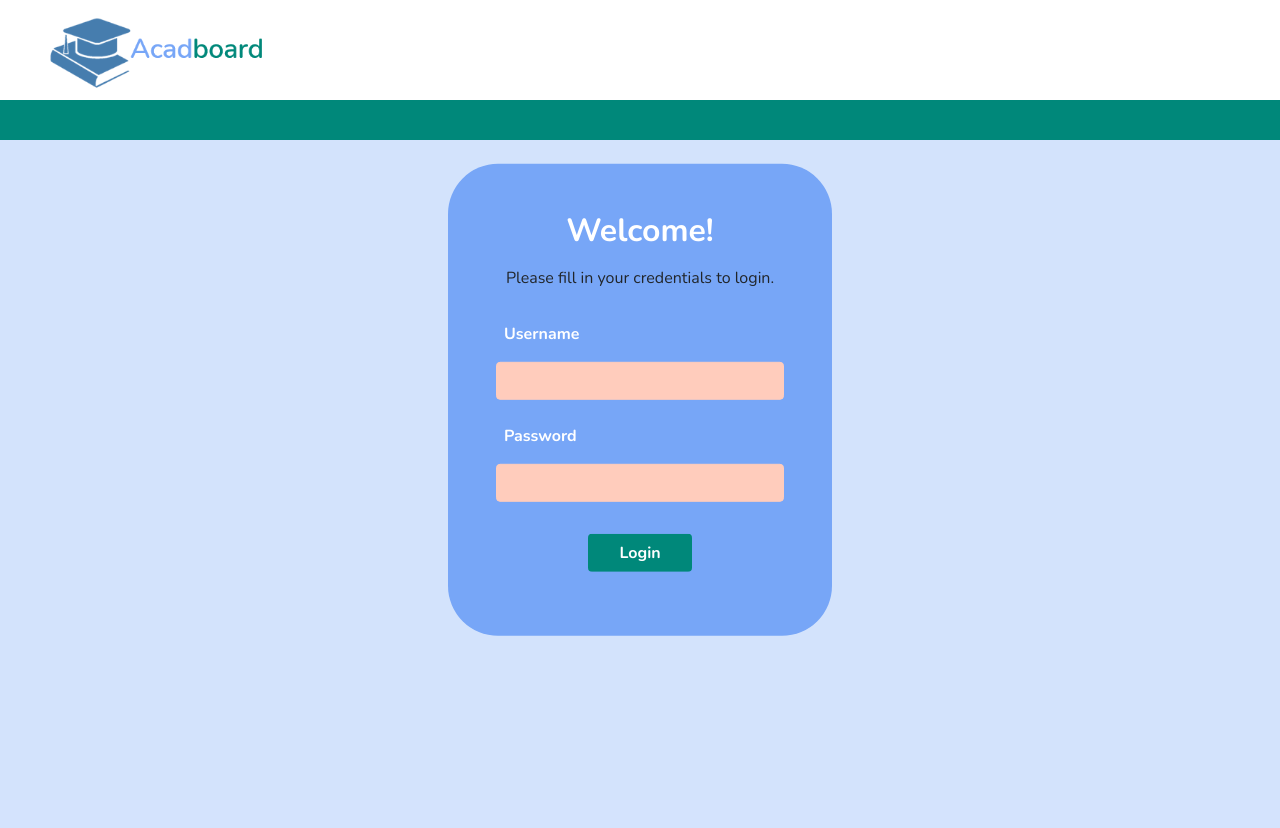
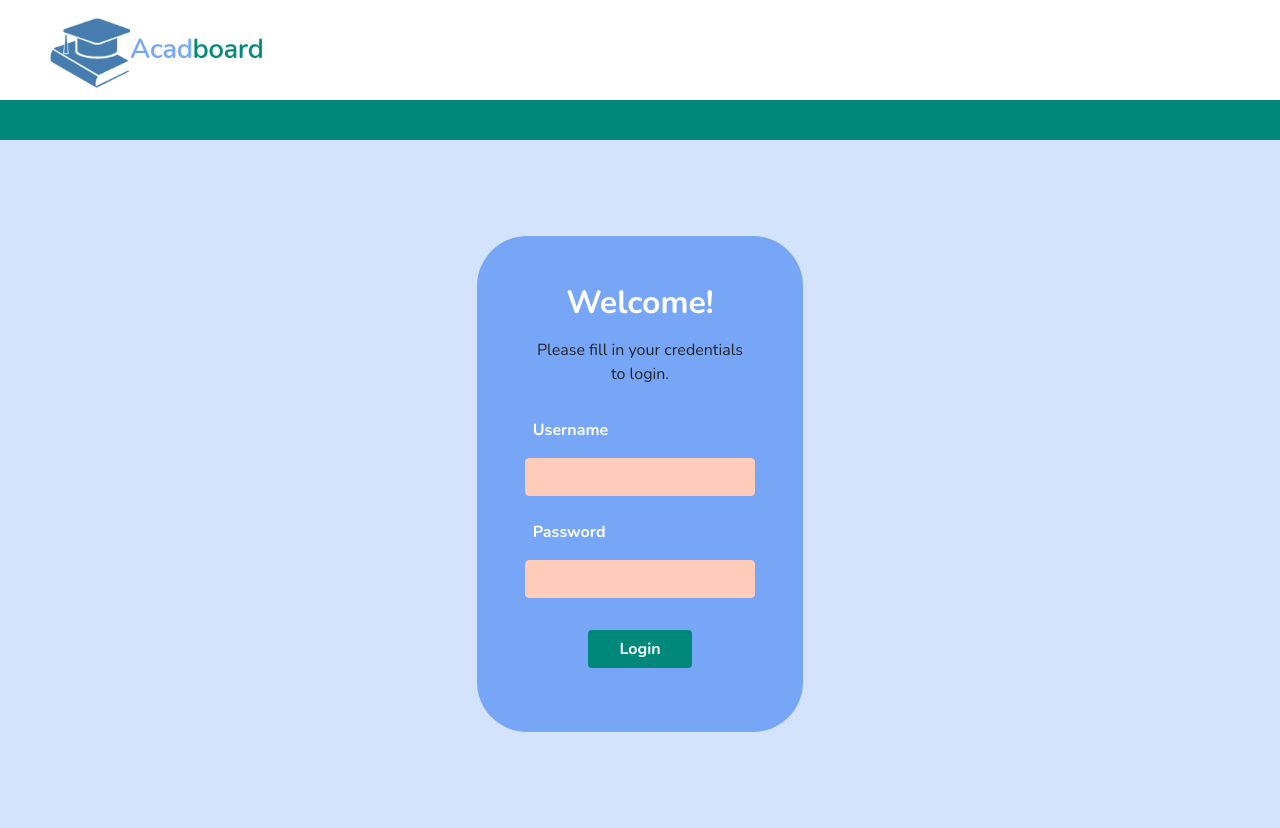
Before and after one commit to YumiAlmero03/attendancetrack, a PHP site: page /admin/login.php in a window 1280 px wide. Before the commit the page ends 636 px from the top, so only its background shows below. Run offline with PHP 8.4, Linux system fonts and the light colour scheme; some libraries are stand-ins or nearby versions.

Commit message:
login hotfix

```diff
--- a/admin/login.php
+++ b/admin/login.php
@@ -130,8 +130,8 @@ $_SESSION["error"] = null;
       </ul>
     </div>
 </nav>
-<div class="bg-half">
-    <div class="container p-5 center-div bg-main form-main">
+<div class="p-5 m-5">
+    <div class="container p-5  bg-main form-main">
         <form action="<?php echo htmlspecialchars($_SERVER["PHP_SELF"]); ?>" method="post">
         <h2 class="text-center text-white">Welcome!</h2>
         <p class="text-center p-2">Please fill in your credentials to login.</p>
```
